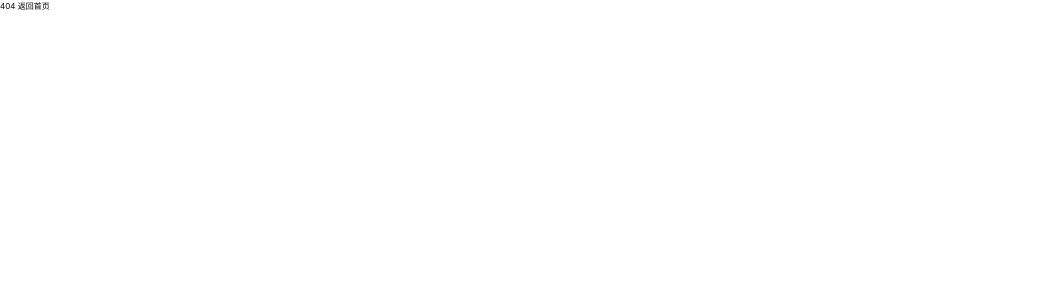
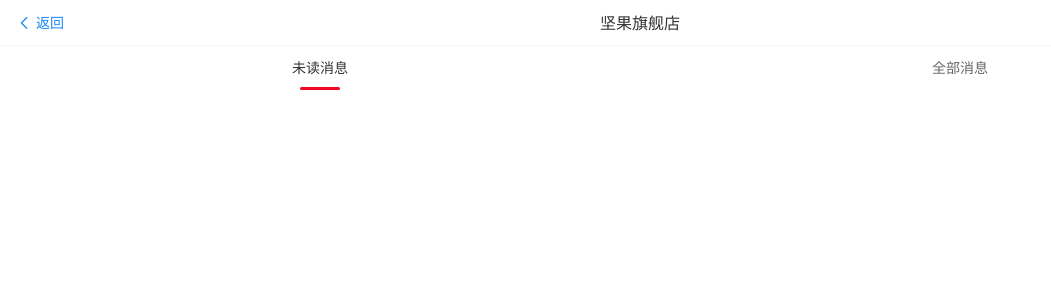
Before and after one commit to dongxiaoxing0/wxk-demo-1-store, a Vue app: page /messages in a window 1280 px wide. Shown: the top 300 px of the page, without its empty margins (0-1051 px from the left). Built offline with nearby package versions, Linux system fonts and the light colour scheme.

Commit message:
创建Message.vue,添加到router中

```diff
--- a/src/router/index.ts
+++ b/src/router/index.ts
@@ -5,6 +5,7 @@
 import Goods from '@/views/Goods.vue'
 import Categories from '@/views/Categories.vue'
 import NotFound from '@/views/NotFound.vue'
+import Messages from '@/views/Messages.vue'
 
 
 Vue.use(VueRouter)
@@ -21,6 +22,10 @@
   {
     path: '/categories',
     component: Categories,
+  },
+  {
+    path: '/messages',
+    component: Messages,
   },
   {
     path: '*',
--- /dev/null
+++ b/src/views/Messages.vue
@@ -0,0 +1,27 @@
+<template>
+    <div>
+        <van-nav-bar title="坚果旗舰店" left-text="返回" left-arrow @click-left="onClickLeft" />
+        <van-tabs v-model="tabActive">
+          <van-tab title="未读消息">
+          </van-tab>
+          <van-tab title="全部消息">内容 2</van-tab>
+        </van-tabs>
+    </div>
+</template>
+
+<script lang="ts">
+    import Vue from 'vue';
+    import { Component } from 'vue-property-decorator';
+
+    @Component
+    export default class Messages extends Vue {
+        tabActive = 0
+        onClickLeft() {
+            this.$router.back();
+        }
+    }
+</script>
+
+<style scoped>
+
+</style>
```
